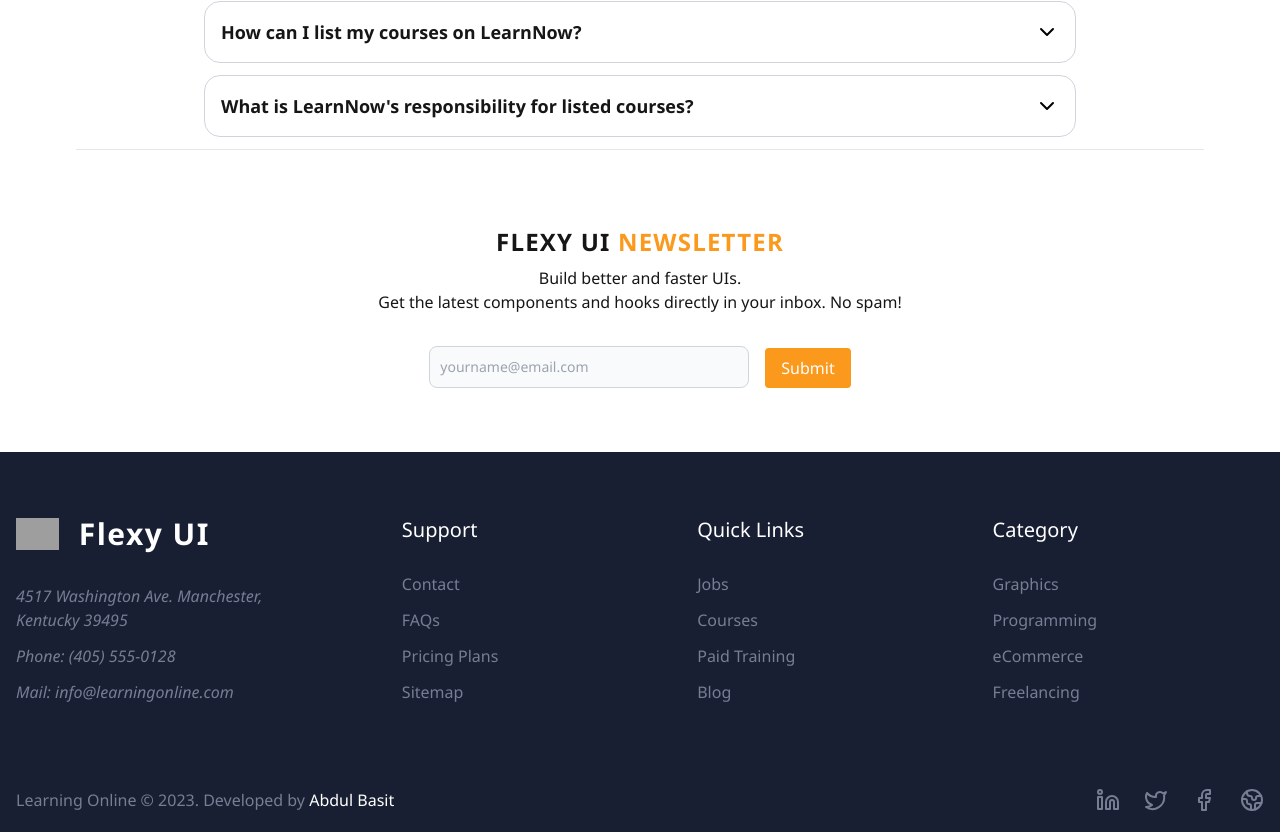
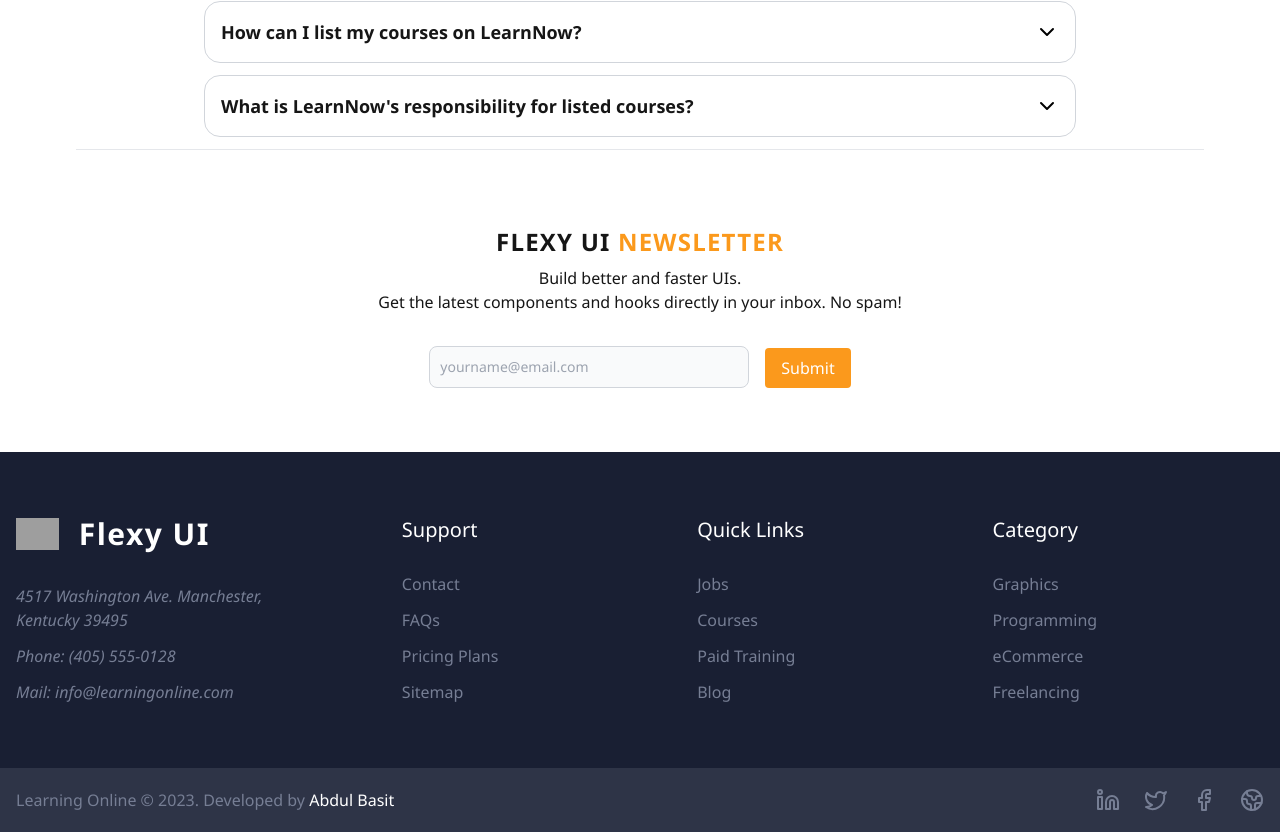
Before and after one commit to this-sara/blog, a React (Vite) app: page / in a window 1280 px wide. Shown: the part 2357-3189 px from the top of the page. Built offline with nearby package versions, Linux system fonts and the light colour scheme; grey boxes are pictures that could not be loaded.

Commit message:
fix: footer background color

```diff
--- a/tailwind.config.js
+++ b/tailwind.config.js
@@ -33,7 +33,7 @@ export default {
 
         // background
         dark: '#191f33',
-        mid: '#191f33',
+        mid: '#2e3447',
       },
       container: {
         center: true,
```
